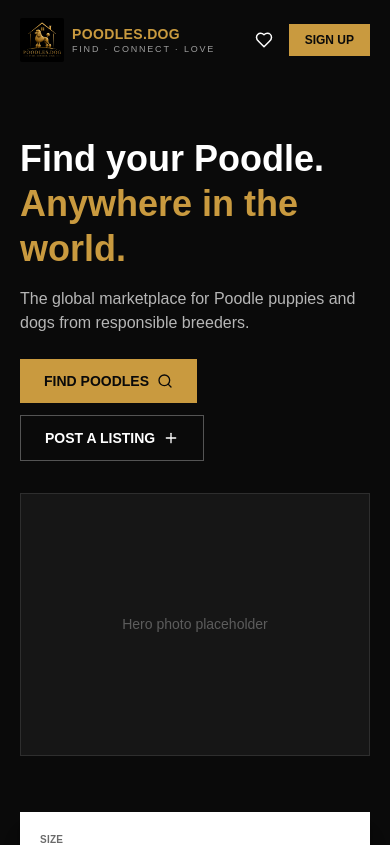
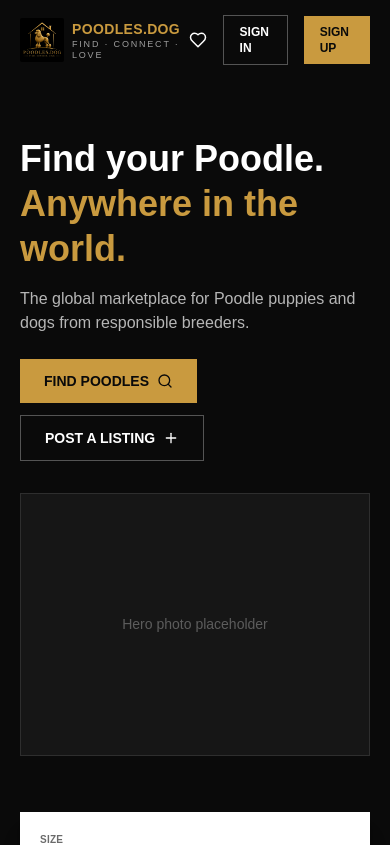
Before and after one commit to cypand/poodles-dog, a Next.js app: page / in a window 390 px wide. Shown: the top 845 px of the page. Built offline with nearby package versions, Linux system fonts and the light colour scheme; no server answers.

Commit message:
Update Header.tsx

```diff
--- a/components/Header.tsx
+++ b/components/Header.tsx
@@ -108,7 +108,7 @@ export default function Header() {
             <>
               <Link
                 href="/login"
-                className="hidden sm:inline border border-white/30 px-4 py-2 text-xs font-bold hover:border-pd-gold hover:text-pd-gold"
+                className="border border-white/30 px-4 py-2 text-xs font-bold hover:border-pd-gold hover:text-pd-gold"
               >
                 SIGN IN
               </Link>
```
